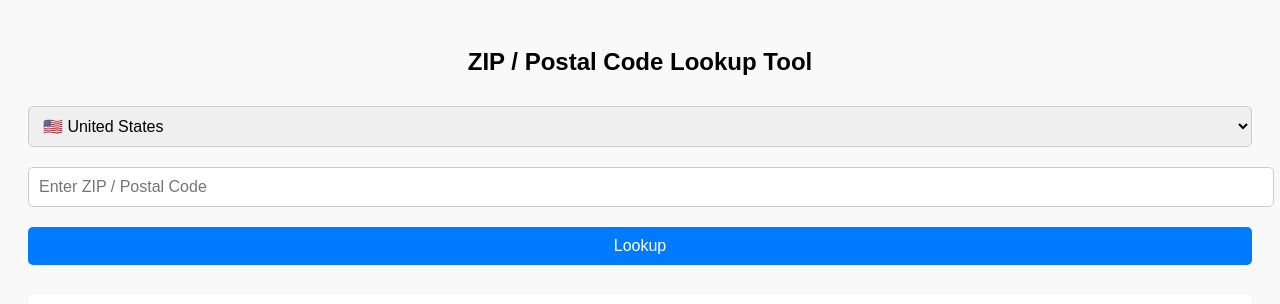
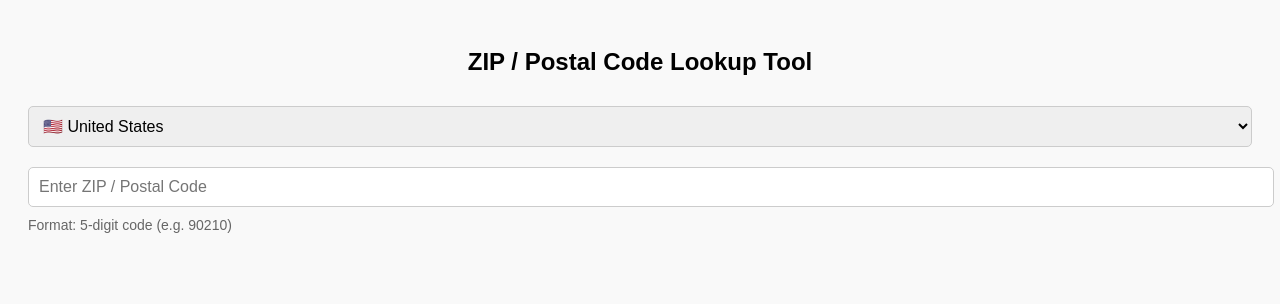
Before and after one commit to balram121RRR/zipcode-lookup, a plain HTML site: page index.html in a window 1280 px wide. Drawn offline with Linux system fonts and the light colour scheme.

Commit message:
Update index.html

```diff
--- a/index.html
+++ b/index.html
@@ -28,12 +28,16 @@
       background: white;
       border-radius: 5px;
     }
+    .hint {
+      font-size: 14px;
+      color: #666;
+    }
   </style>
 </head>
 <body>
   <h2>ZIP / Postal Code Lookup Tool</h2>
 
-  <select id="country">
+  <select id="country" onchange="updateHint()">
     <option value="us">🇺🇸 United States</option>
     <option value="ca">🇨🇦 Canada</option>
     <option value="gb">🇬🇧 United Kingdom</option>
@@ -44,33 +48,6 @@
   </select>
 
   <input type="text" id="zip" placeholder="Enter ZIP / Postal Code">
-  <button onclick="lookupZip()">Lookup</button>
+  <div class="hint" id="hint">Format: 5-digit code (e.g. 90210)</div>
 
-  <div id="result"></div>
-
-  <script>
-    async function lookupZip() {
-      const country = document.getElementById('country').value;
-      const zip = document.getElementById('zip').value.trim();
-      const result = document.getElementById('result');
-      result.innerHTML = 'Looking up...';
-
-      try {
-        const response = await fetch(`https://api.zippopotam.us/${country}/${zip}`);
-        if (!response.ok) throw new Error('Code not found');
-        const data = await response.json();
-        const place = data.places[0];
-        result.innerHTML = `
-          <strong>Country:</strong> ${data.country}<br>
-          <strong>Place:</strong> ${place['place name']}<br>
-          <strong>State/Province:</strong> ${place['state']}<br>
-          <strong>Latitude:</strong> ${place['latitude']}<br>
-          <strong>Longitude:</strong> ${place['longitude']}
-        `;
-      } catch (err) {
-        result.innerHTML = `<span style="color:red;">Error: ${err.message}</span>`;
-      }
-    }
-  </script>
-</body>
-</html>
+  <button onclick="lookupZip
```
